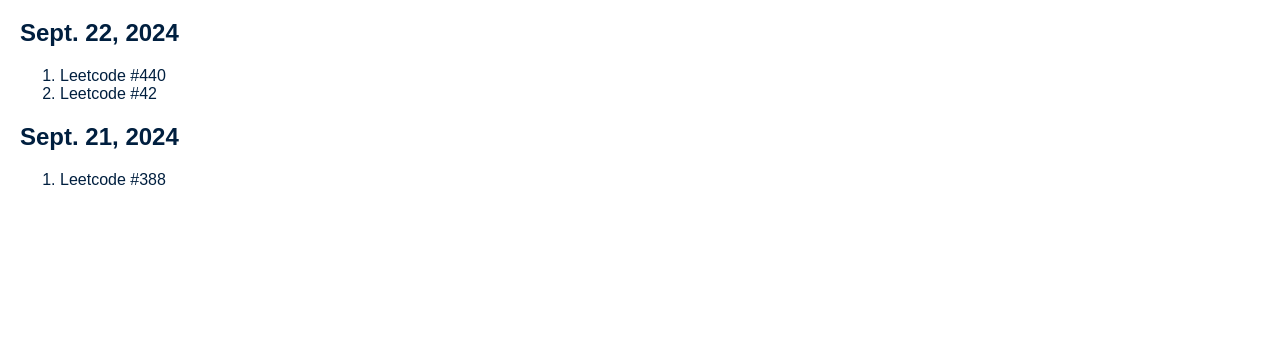
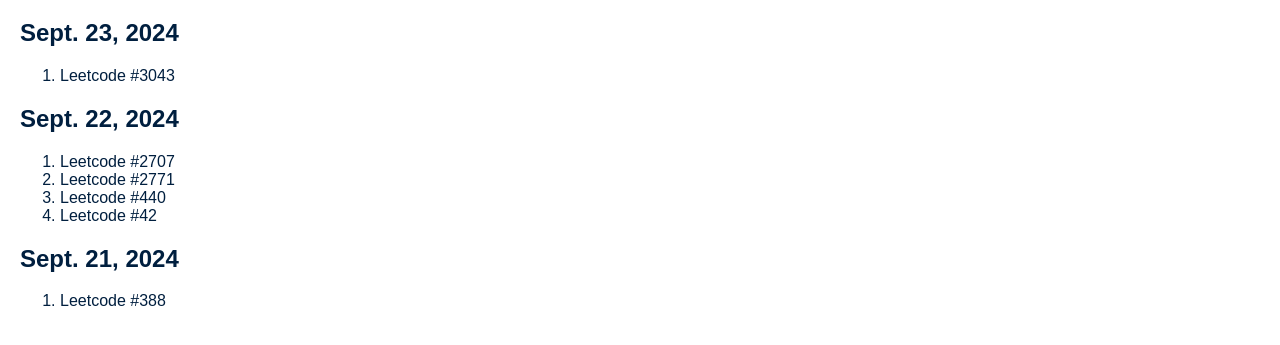
Before and after one commit to rickgao0917/interview_prep, a plain HTML site: page docs/leetcode.html in a window 1280 px wide. Shown: the part 131-476 px from the top of the page. Drawn offline with Linux system fonts and the light colour scheme.

Commit message:
Update leetcode.html

```diff
--- a/docs/leetcode.html
+++ b/docs/leetcode.html
@@ -101,8 +101,14 @@
 <!-- Page Content -->
 <div style="padding: 20px;">
     <h1>Leetcode/Programming Questions</h1>
+    <h2>Sept. 23, 2024</h2>
+    <ol>
+        <li><a href="lc/3043.html">Leetcode #3043</a></li>
+    </ol>
     <h2>Sept. 22, 2024</h2>
     <ol>
+        <li><a href="lc/2707.html">Leetcode #2707</a></li>
+        <li><a href="lc/2771.html">Leetcode #2771</a></li>
         <li><a href="lc/440.html">Leetcode #440</a></li>
         <li><a href="lc/42.html">Leetcode #42</a></li>
     </ol>
```
